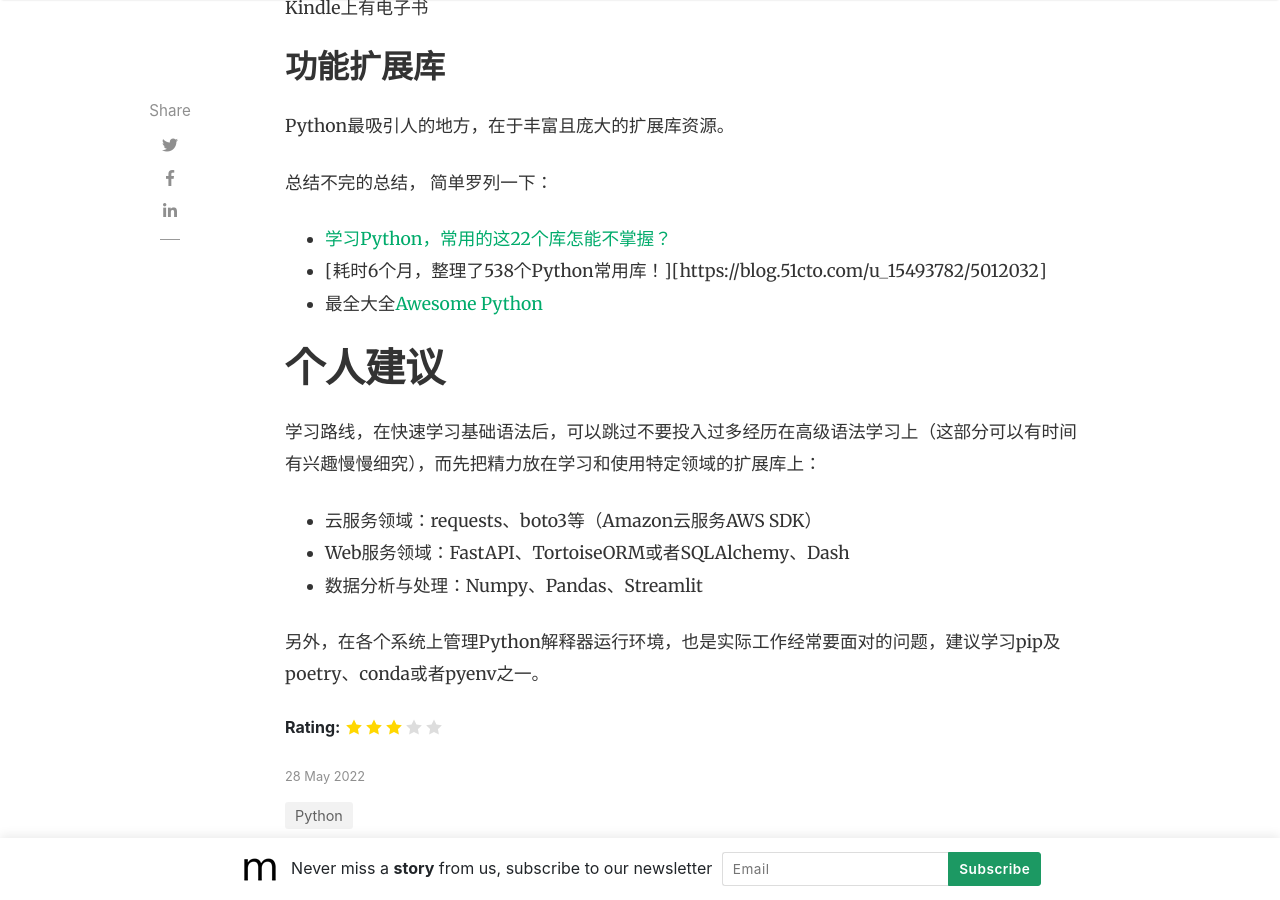
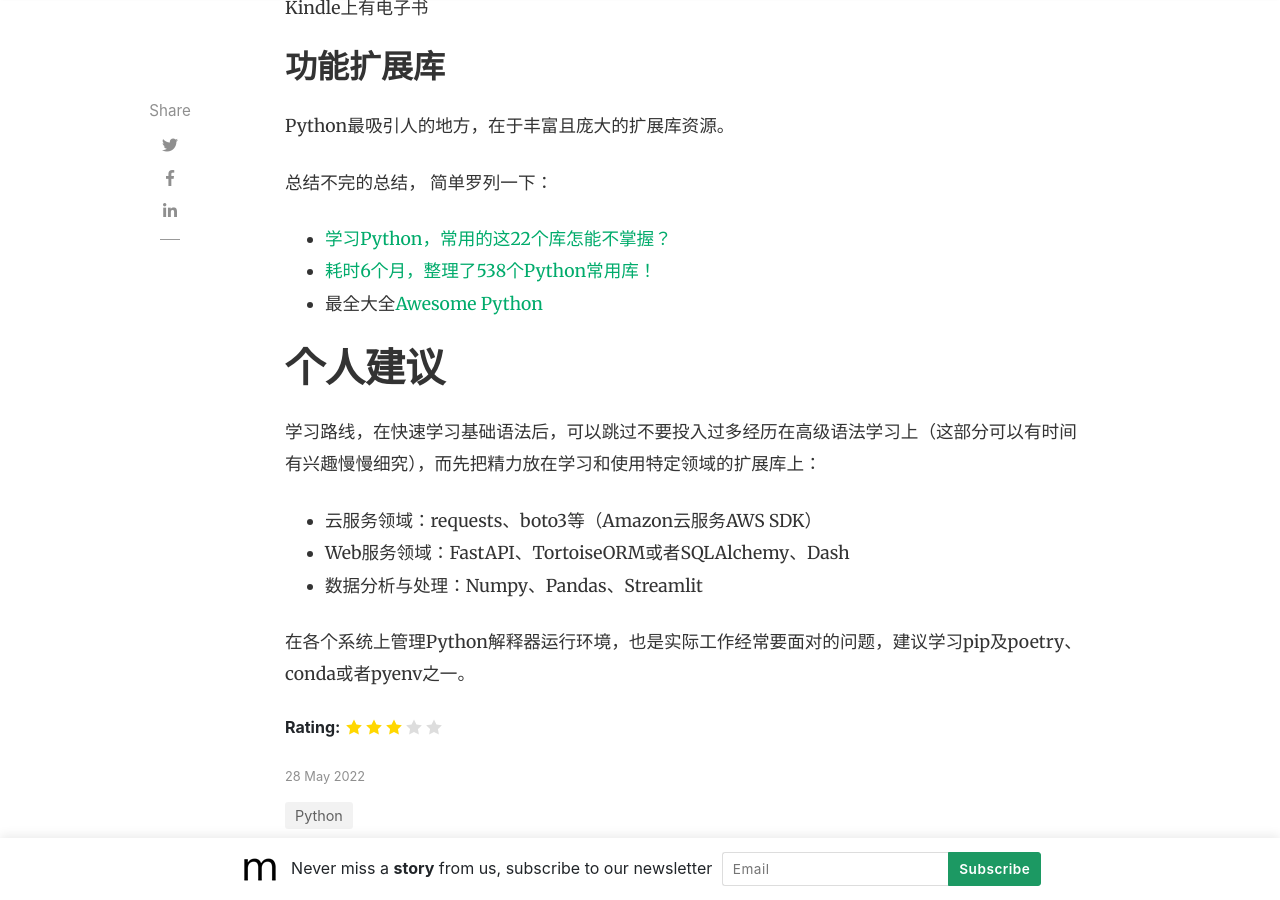
Before and after one commit to kevincnzhengyang/kevincnzhengyang.github.io, a Jekyll site: the page built from _posts/2022-5-28-python introduction.md, in a window 1280 px wide and 900 px high, scrolled down 2244 px. Built offline with Jekyll 4.4.1, drawn with Linux system fonts in a browser that asks for light colours; nearby versions of some CDN libraries; comment, search, counter and statistics services are not loaded.

Commit message:
revision of python intro

```diff
--- a/_posts/2022-5-28-python introduction.md
+++ b/_posts/2022-5-28-python introduction.md
@@ -51,7 +51,7 @@
 总结不完的总结， 简单罗列一下：
 
 - [学习Python，常用的这22个库怎能不掌握？](https://developer.51cto.com/article/709615.html)
-- [耗时6个月，整理了538个Python常用库！][https://blog.51cto.com/u_15493782/5012032]
+- [耗时6个月，整理了538个Python常用库！](https://blog.51cto.com/u_15493782/5012032)
 - 最全大全[Awesome Python](https://github.com/vinta/awesome-python)
 
 # 个人建议
@@ -62,4 +62,4 @@
 - Web服务领域：FastAPI、TortoiseORM或者SQLAlchemy、Dash
 - 数据分析与处理：Numpy、Pandas、Streamlit
 
-另外，在各个系统上管理Python解释器运行环境，也是实际工作经常要面对的问题，建议学习pip及poetry、conda或者pyenv之一。
+在各个系统上管理Python解释器运行环境，也是实际工作经常要面对的问题，建议学习pip及poetry、conda或者pyenv之一。
```
